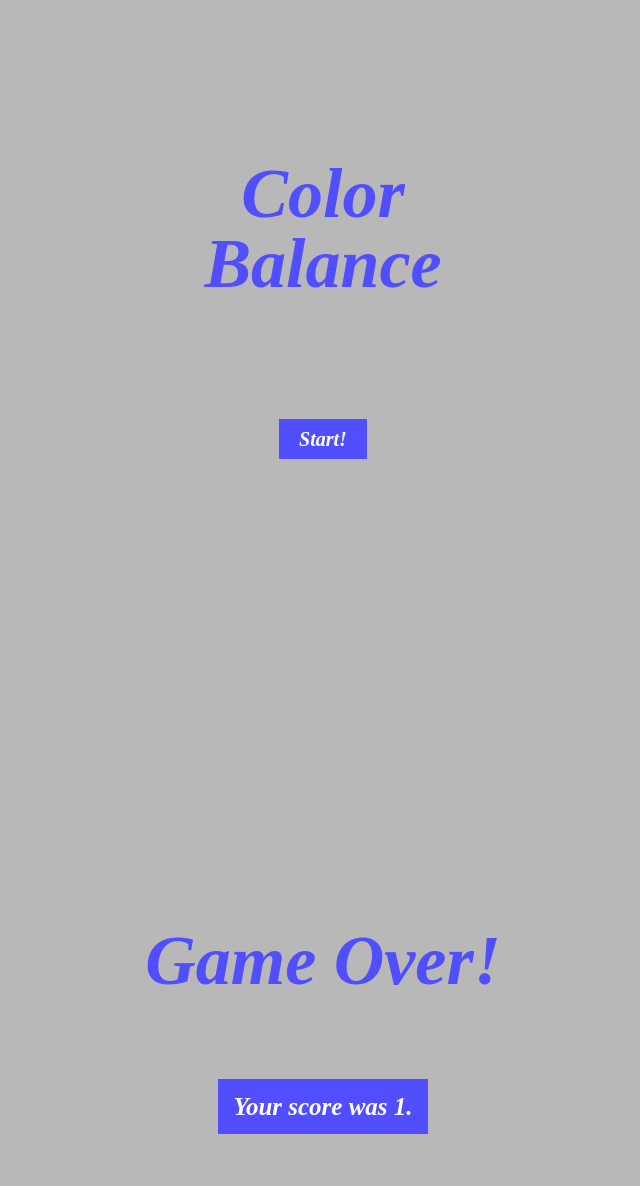
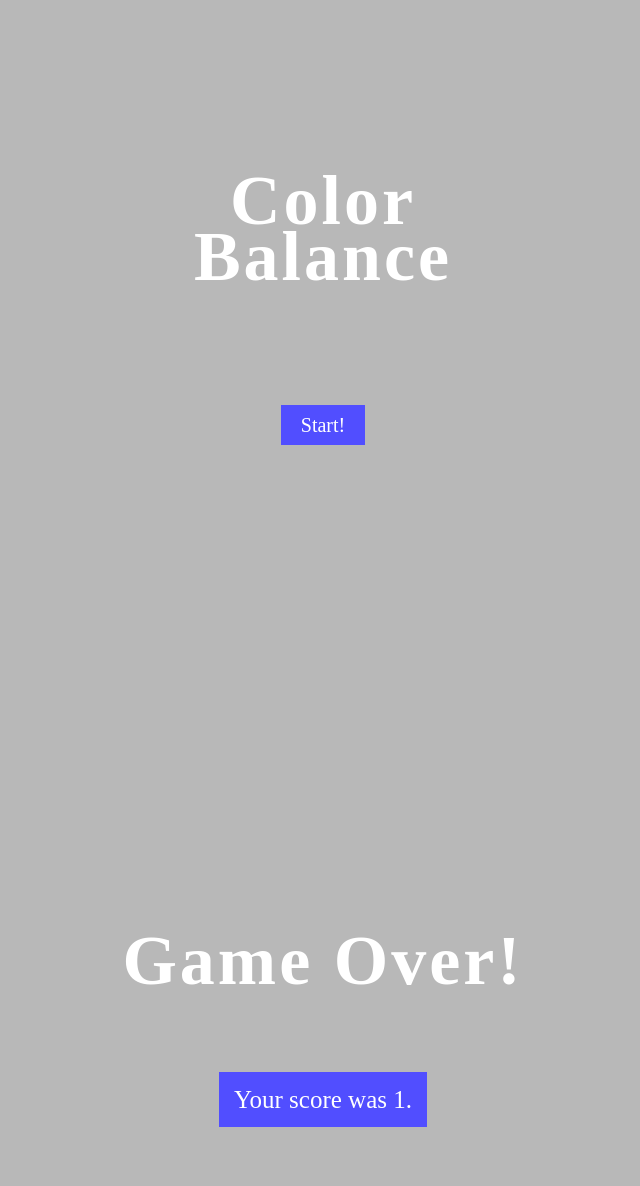
Before and after one commit to thephilwells/color-balance, a plain HTML site: page index.html in a window 1280 px wide. Shown: the part 114-1300 px from the top of the page, without its empty margins (325-965 px from the left). Drawn offline with Linux system fonts and the light colour scheme.

Commit message:
new fonts

```diff
--- a/main.css
+++ b/main.css
@@ -11,8 +11,7 @@ html {
 
 body {
   background: var(--bc);
-  font: italic normal 1rem/1 Hatch;
-  font-weight: bold;
+  font: normal normal 1rem/1 "ChevyRay - Roundabout";
   -webkit-font-smoothing: antialiased;
   height: 100vh;
   display: flex;
@@ -55,12 +54,10 @@ canvas {
   top: 100vh;
 }
 
-h1, h2 {
-  color: var(--text-dark);
-}
-
 .start-screen-content h1 {
   font-size: 70px;
+  letter-spacing: 3px;
+  line-height: 0.8;
   margin-bottom: 15vh;
 }
 
@@ -77,6 +74,8 @@ h1, h2 {
 
 .end-screen h2 {
   font-size: 70px;
+  letter-spacing: 3px;
+  line-height: 0.8;
 }
 
 .end-screen p {
@@ -132,7 +131,7 @@ h1, h2 {
 p {
   margin-bottom: 5px;
   color: var(--text-light);
-  font-family: hatch;
+  font-family: "ChevyRay - Roundabout";
   font-size: 20px;
 }
 
@@ -247,7 +246,7 @@ p {
 }
 
 .keyboard-controls {
-  display: flex;
+  display: none;
   justify-content: center;
 }
 
--- a/main.js
+++ b/main.js
@@ -2,7 +2,7 @@
 //setup
 var w = document.querySelector(".main").offsetWidth;
 var h = 300;
-var bSize = 80;
+var bSize = 30;
 var currentPs = [];
 var goalPs = [];
 
```
Also changed, not shown: ChevyRay - Roundabout.ttf (added), brush-square.png (added).
